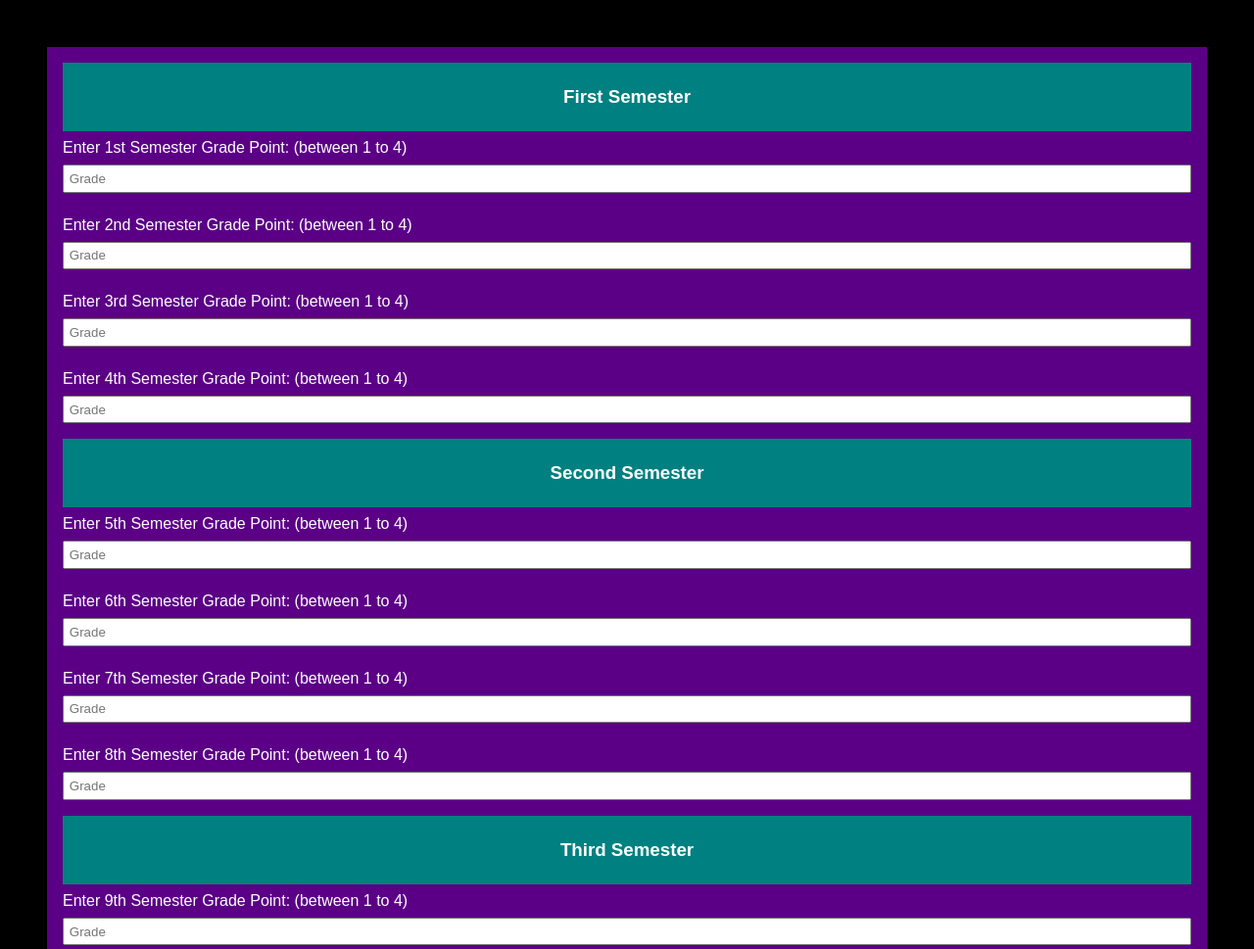
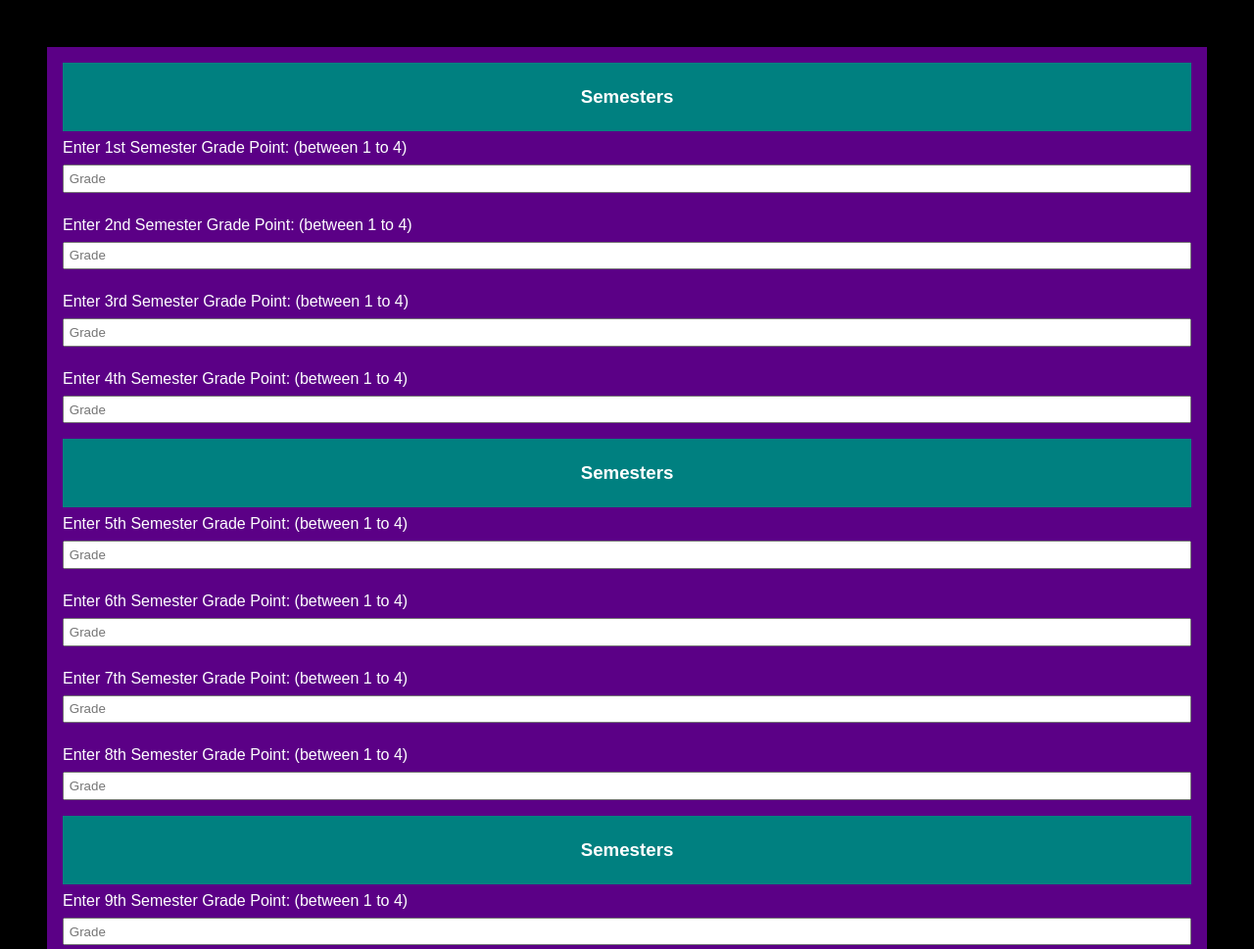
Before and after one commit to Mahmud0639/Simple-CGPA-Calculator, a Flask app: page / in a window 1280 px wide. Shown: the part 94-1063 px from the top of the page at 98% size. Run offline with Flask 2, Linux system fonts and the light colour scheme.

Commit message:
Update app.html

```diff
--- a/templates/app.html
+++ b/templates/app.html
@@ -17,7 +17,7 @@
     <div class="container">
       <form action="/calculate" method="POST">
         <div class="header">
-      <h3>First Semester</h3>
+      <h3> Semesters </h3>
 
     </div>
         <div class="form-group">
@@ -40,7 +40,7 @@
 
 
         <div class="header">
-      <h3>Second Semester</h3>
+      <h3> Semesters </h3>
 
     </div>
 
@@ -63,7 +63,7 @@
         </div>
 
         <div class="header">
-      <h3>Third Semester</h3>
+      <h3> Semesters </h3>
 
     </div>
             <div class="form-group">
```
